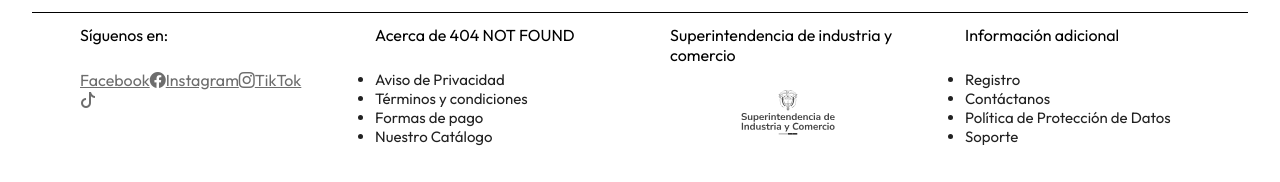
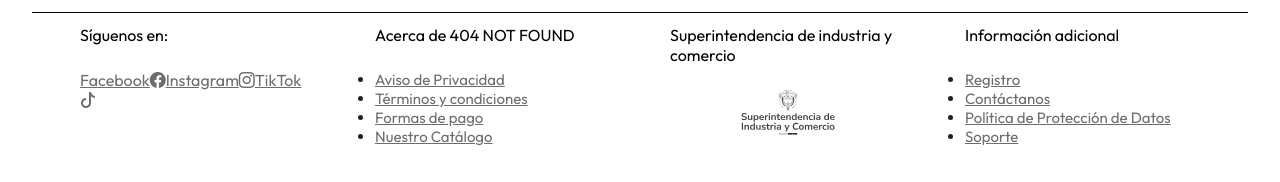
Before and after one commit to dogeuf02/TrabajoFactores, a React (Vite) app: page / in a window 1280 px wide. Shown: the part 1117-1299 px from the top of the page. Built offline with nearby package versions, Linux system fonts and the light colour scheme.

Commit message:
se modifica footer, navbar, pagPrincipal

```diff
--- a/src/components/Footer.tsx
+++ b/src/components/Footer.tsx
@@ -25,10 +25,10 @@ export default function Footer() {
         <div className={style.acercaDe}>
           <h3 className={style.titulo}>Acerca de 404 NOT FOUND</h3>
           <ul>
-            <li>Aviso de Privacidad</li>
-            <li>Términos y condiciones</li>
-            <li>Formas de pago</li>
-            <li>Nuestro Catálogo</li>
+            <li><a href="/aviso-privacidad">Aviso de Privacidad</a></li>
+            <li><a href="/terminos-condiciones">Términos y condiciones</a></li>
+            <li><a href="/formas-pago">Formas de pago</a></li>
+            <li><a href="/catalogo">Nuestro Catálogo</a></li>
           </ul>
         </div>
         <div className={style.superintendencia}>
@@ -44,10 +44,10 @@ export default function Footer() {
         <div className={style.info}>
           <h3 className={style.titulo}>Información adicional</h3>
           <ul>
-            <li>Registro</li>
-            <li>Contáctanos</li>
-            <li>Política de Protección de Datos</li>
-            <li>Soporte</li>
+            <li><a href="/registro">Registro</a></li>
+            <li><a href="/contacto">Contáctanos</a></li>
+            <li><a href="/politica-datos">Política de Protección de Datos</a></li>
+            <li><a href="/soporte">Soporte</a></li>
           </ul>
         </div>
       </footer>
--- a/src/components/NavBar.tsx
+++ b/src/components/NavBar.tsx
@@ -4,7 +4,7 @@ import { Link, useNavigate } from "react-router-dom";
 
 type Props = {};
 
-function NavBar({}: Props) {
+function NavBar({ }: Props) {
   const navigate = useNavigate();
 
   const handleAccount = () => {
@@ -42,6 +42,10 @@ function NavBar({}: Props) {
         <i
           className={`${style.bi} ${["bi-person-fill"]}`}
           onClick={handleAccount}
+          aria-label="Cuenta de usuario"
+          role="button"
+          tabIndex={0}
+          onKeyDown={(e) => { if (e.key === 'Enter') handleAccount(); }}
         ></i>
         <div className={style.linea}></div>
         <Link to="/cart" className={style.bi}>
--- a/src/components/PagPrincipal.tsx
+++ b/src/components/PagPrincipal.tsx
@@ -49,7 +49,7 @@ function PagPrincipal() {
       <div className={style.contCards}>
         {contCard.map((cont) => (
           <div className={style.carta}>
-            <img src={cont.img} alt="Camiseta temática" />
+            <img src={cont.img} alt={`Camiseta temática de ${cont.text}`} />
             <div className={style.infoCard}>
               <Link to="/catalogo" className={style.btnCard}>
                 {cont.text}
```
